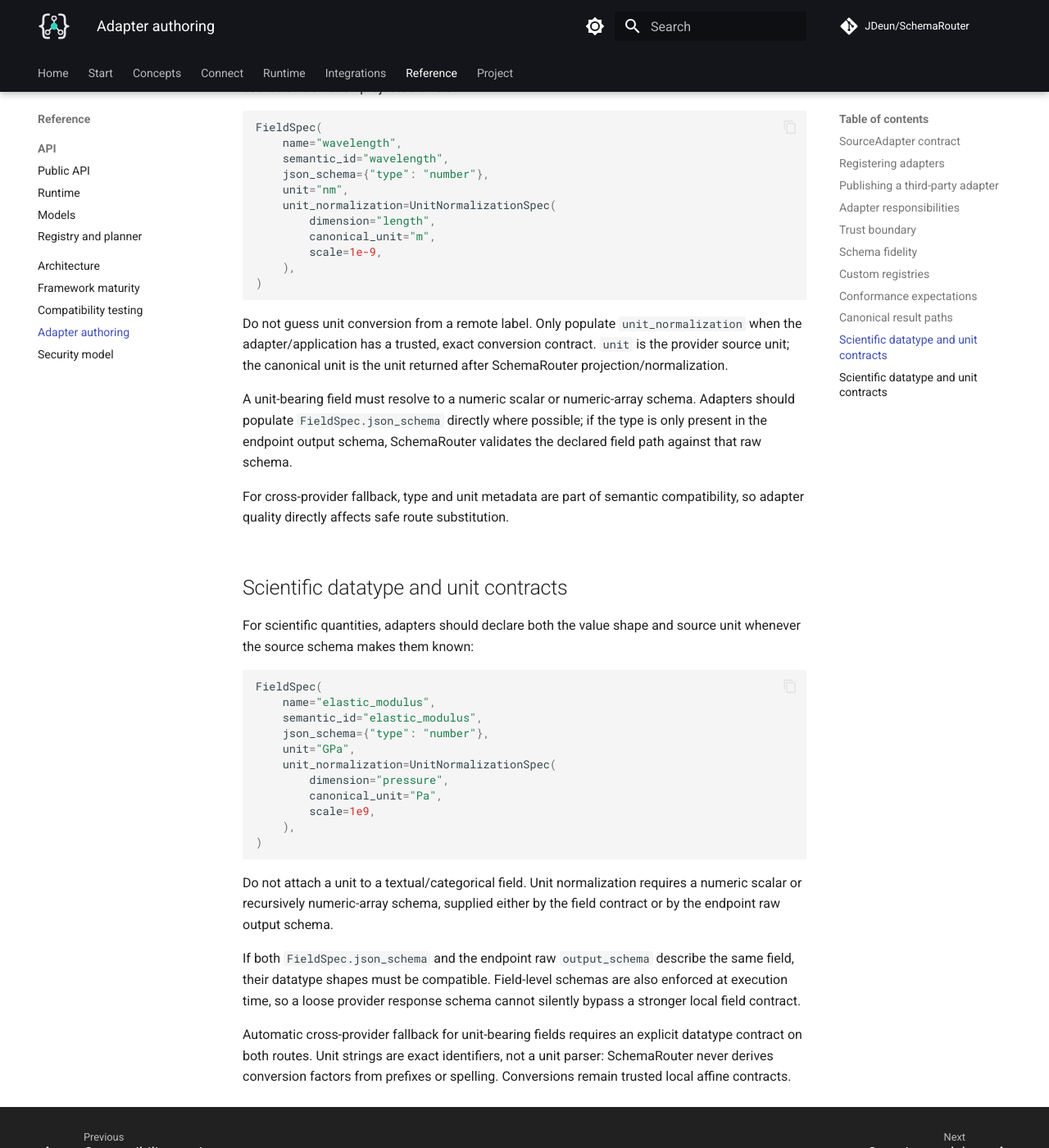
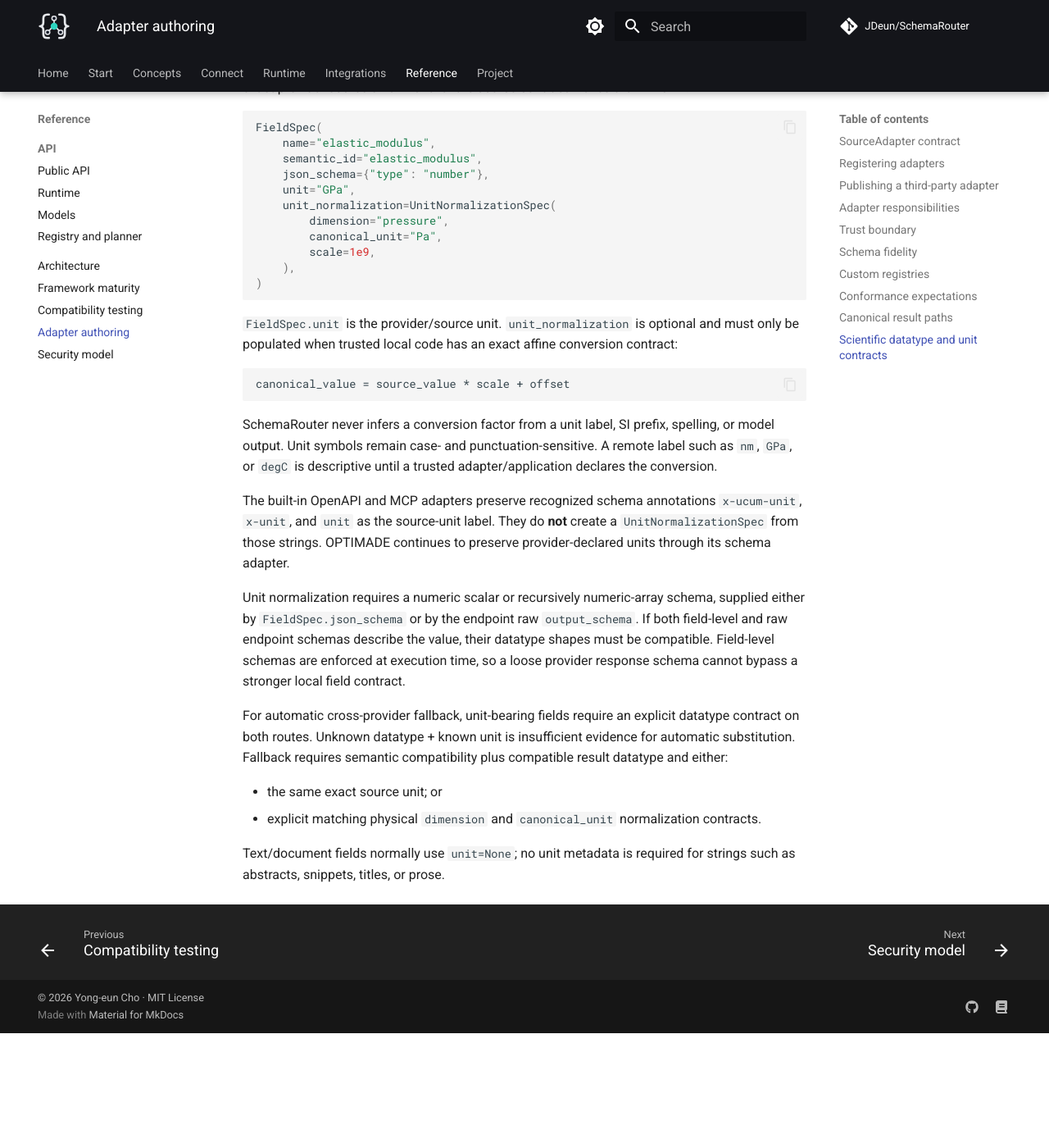
Before and after one commit to JDeun/SchemaRouter, an MkDocs documentation site: the page built from docs/adapter-authoring.md, in a window 1280 px wide and 1400 px high, scrolled down 5063 px. Shown: the whole window at 82% size. Built offline with MkDocs 1.6.1 and Material for MkDocs 9.7.7, drawn with Linux system fonts in a browser that asks for light colours; comment, search, counter and statistics services are not loaded; after the commit the page ends 6323 px from its top, so only the background shows below that.

Commit message:
docs: consolidate scientific unit adapter contract

````diff
--- a/docs/adapter-authoring.md
+++ b/docs/adapter-authoring.md
@@ -205,39 +205,8 @@ downstream context provider-neutral.
 
 ## Scientific datatype and unit contracts
 
-Adapters that expose scientific quantities should preserve both the raw value schema and source
-unit on each projectable field.
-
-```python
-FieldSpec(
-    name="wavelength",
-    semantic_id="wavelength",
-    json_schema={"type": "number"},
-    unit="nm",
-    unit_normalization=UnitNormalizationSpec(
-        dimension="length",
-        canonical_unit="m",
-        scale=1e-9,
-    ),
-)
-```
-
-Do not guess unit conversion from a remote label. Only populate `unit_normalization` when the
-adapter/application has a trusted, exact conversion contract. `unit` is the provider source unit;
-the canonical unit is the unit returned after SchemaRouter projection/normalization.
-
-A unit-bearing field must resolve to a numeric scalar or numeric-array schema. Adapters should
-populate `FieldSpec.json_schema` directly where possible; if the type is only present in the
-endpoint output schema, SchemaRouter validates the declared field path against that raw schema.
-
-For cross-provider fallback, type and unit metadata are part of semantic compatibility, so adapter
-quality directly affects safe route substitution.
-
-
-## Scientific datatype and unit contracts
-
-For scientific quantities, adapters should declare both the value shape and source unit whenever
-the source schema makes them known:
+Adapters that expose scientific quantities should preserve both the raw value schema and the exact
+provider source unit whenever the source contract makes them known.
 
 ```python
 FieldSpec(
@@ -253,14 +222,34 @@ FieldSpec(
 )
 ```
 
-Do not attach a unit to a textual/categorical field. Unit normalization requires a numeric scalar
-or recursively numeric-array schema, supplied either by the field contract or by the endpoint raw
-output schema.
+`FieldSpec.unit` is the provider/source unit. `unit_normalization` is optional and must only be
+populated when trusted local code has an exact affine conversion contract:
 
-If both `FieldSpec.json_schema` and the endpoint raw `output_schema` describe the same field,
-their datatype shapes must be compatible. Field-level schemas are also enforced at execution time,
-so a loose provider response schema cannot silently bypass a stronger local field contract.
+```text
+canonical_value = source_value * scale + offset
+```
 
-Automatic cross-provider fallback for unit-bearing fields requires an explicit datatype contract on
-both routes. Unit strings are exact identifiers, not a unit parser: SchemaRouter never derives
-conversion factors from prefixes or spelling. Conversions remain trusted local affine contracts.
+SchemaRouter never infers a conversion factor from a unit label, SI prefix, spelling, or model
+output. Unit symbols remain case- and punctuation-sensitive. A remote label such as `nm`, `GPa`,
+or `degC` is descriptive until a trusted adapter/application declares the conversion.
+
+The built-in OpenAPI and MCP adapters preserve recognized schema annotations
+`x-ucum-unit`, `x-unit`, and `unit` as the source-unit label. They do **not** create a
+`UnitNormalizationSpec` from those strings. OPTIMADE continues to preserve provider-declared
+units through its schema adapter.
+
+Unit normalization requires a numeric scalar or recursively numeric-array schema, supplied either
+by `FieldSpec.json_schema` or by the endpoint raw `output_schema`. If both field-level and raw
+endpoint schemas describe the value, their datatype shapes must be compatible. Field-level schemas
+are enforced at execution time, so a loose provider response schema cannot bypass a stronger local
+field contract.
+
+For automatic cross-provider fallback, unit-bearing fields require an explicit datatype contract on
+both routes. Unknown datatype + known unit is insufficient evidence for automatic substitution.
+Fallback requires semantic compatibility plus compatible result datatype and either:
+
+- the same exact source unit; or
+- explicit matching physical `dimension` and `canonical_unit` normalization contracts.
+
+Text/document fields normally use `unit=None`; no unit metadata is required for strings such as
+abstracts, snippets, titles, or prose.
````
